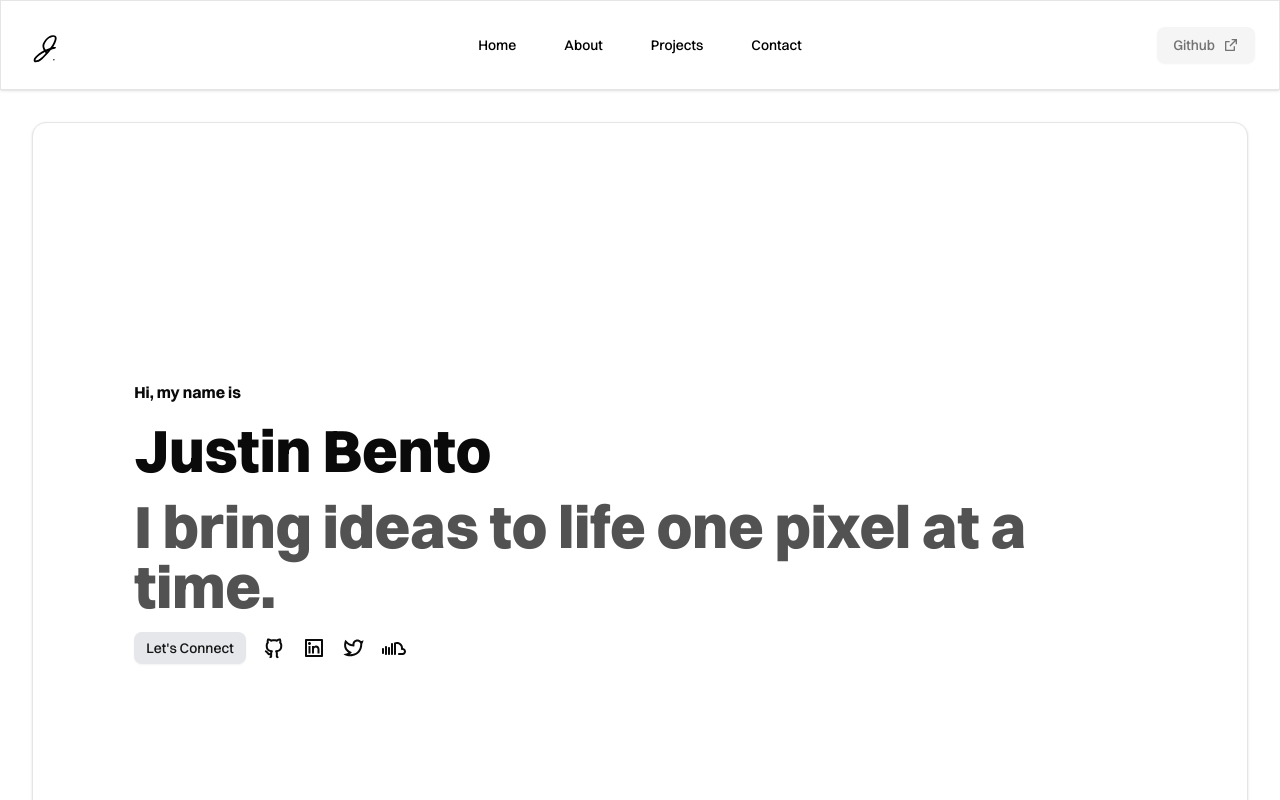
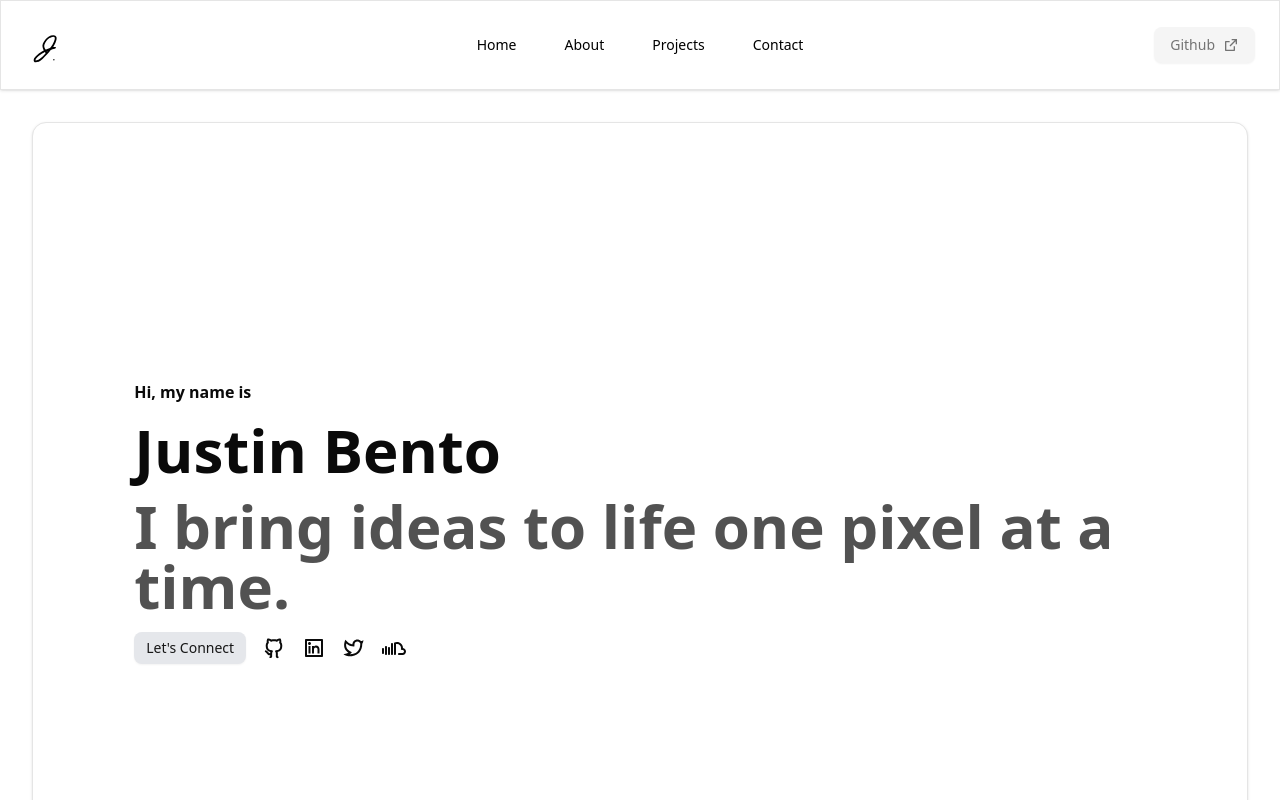
Before and after one commit to Justin-Bento/portfolio, a Next.js app: page / in a window 1280 px wide. Shown: the top 800 px of the page. Built offline with nearby package versions, Linux system fonts and the light colour scheme.

Commit message:
Fixed hydration issues

```diff
--- a/src/app/(frontend)/layout.tsx
+++ b/src/app/(frontend)/layout.tsx
@@ -1,27 +1,15 @@
-import type { Metadata } from "next";
-import localFont from "next/font/local";
-import "../globals.css";
-
-const switzer = localFont({
-  src: "../../../public/fonts/Switzer-Variable.ttf",
-  weight: "100 900",
-  display: "swap",
-  variable: "--font-switzer",
-});
-
-export const metadata: Metadata = {
-  title: "Create Next App",
-  description: "Generated by create next app",
-};
-
-export default function RootLayout({
+export default function FrontEndLayout({
   children,
-}: Readonly<{
+}: {
   children: React.ReactNode;
-}>) {
+}) {
   return (
     <html lang="en">
-      <body className={`${switzer.className}  antialiased`}>{children}</body>
+      <body>
+        {/* Layout UI */}
+        {/* Place children where you want to render a page or nested layout */}
+        <main>{children}</main>
+      </body>
     </html>
   );
 }
```
